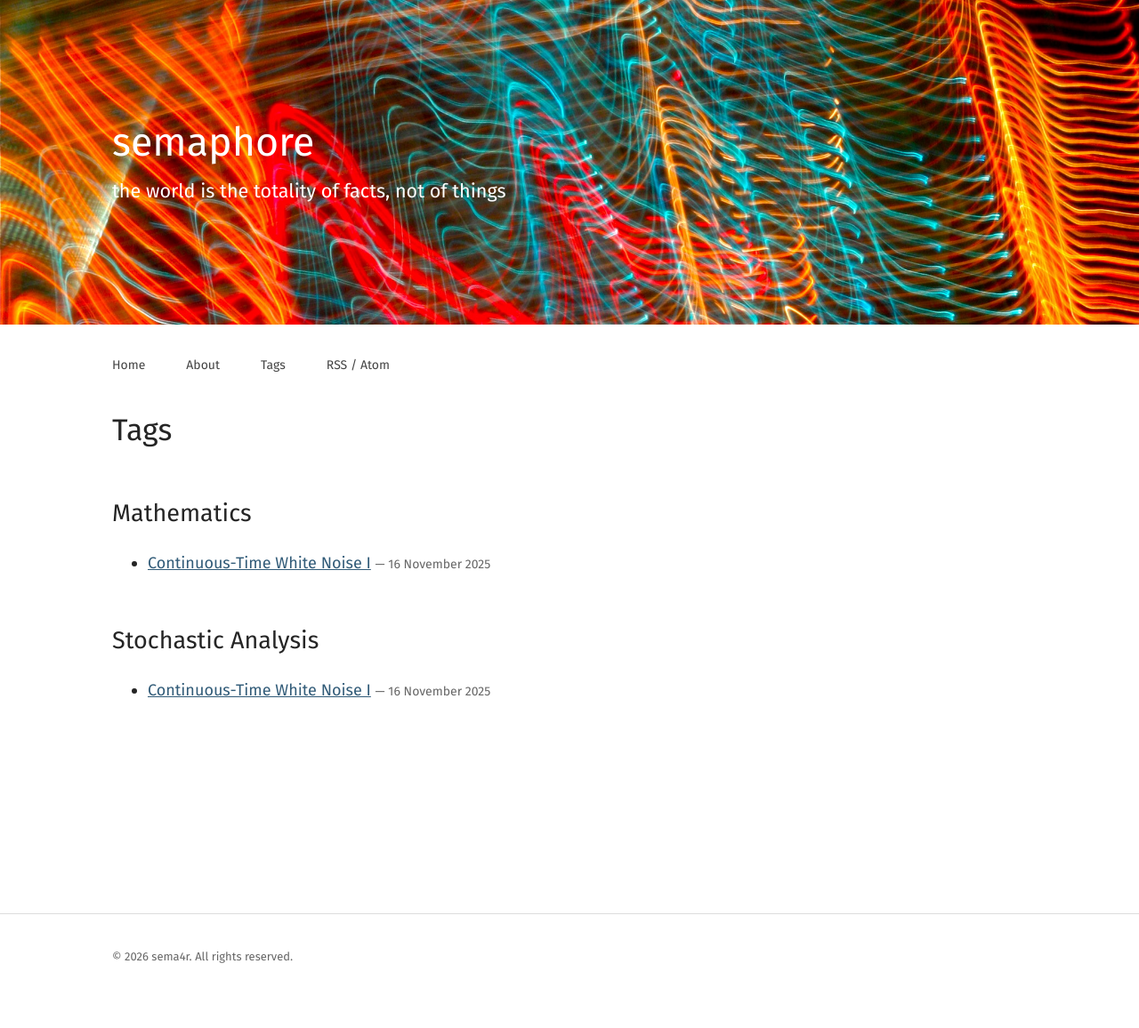
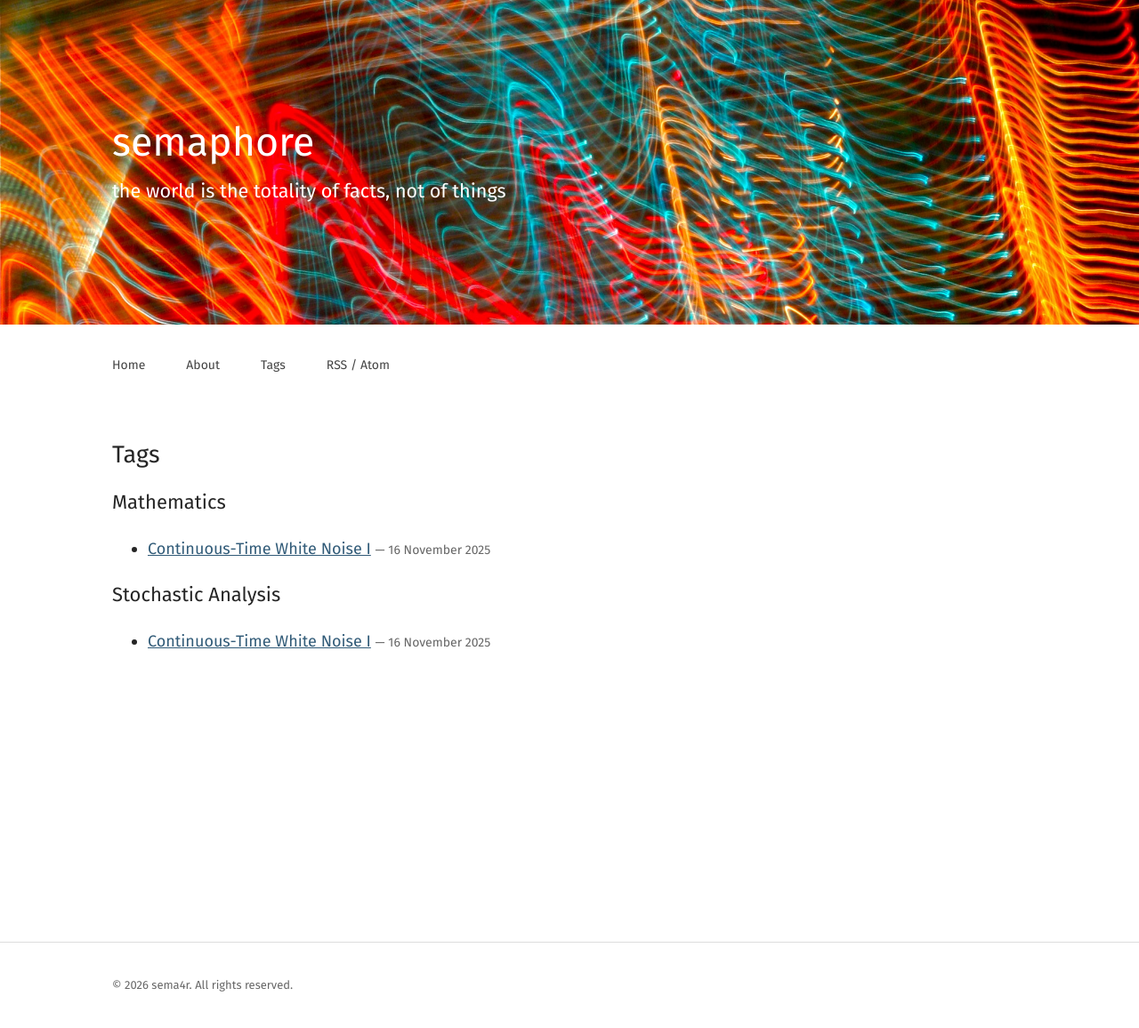
Before and after one commit to sema4r/sema4r.github.io, a Jekyll site: the page built from tags.md, in a window 1280 px wide. Shown: the whole page at 89% size. Built offline with Jekyll 4.4.1, drawn with Linux system fonts in a browser that asks for light colours; before the commit the page ends 1125 px from its top, so only the background shows below that.

Commit message:
Update tags.md

```diff
--- a/tags.md
+++ b/tags.md
@@ -4,12 +4,12 @@ title: Tags
 permalink: /tags/
 ---
 
-<h1>Tags</h1>
+<h2>Tags</h2>
 
 {% assign all_tags = site.tags | sort %}
 
 {% for tag in all_tags %}
-  <h2 id="{{ tag[0] | slugify }}">{{ tag[0] }}</h2>
+  <h3 id="{{ tag[0] | slugify }}">{{ tag[0] }}</h3>
   <ul>
     {% assign tagged_posts = tag[1] | sort: "date" | reverse %}
     {% for post in tagged_posts %}
```
